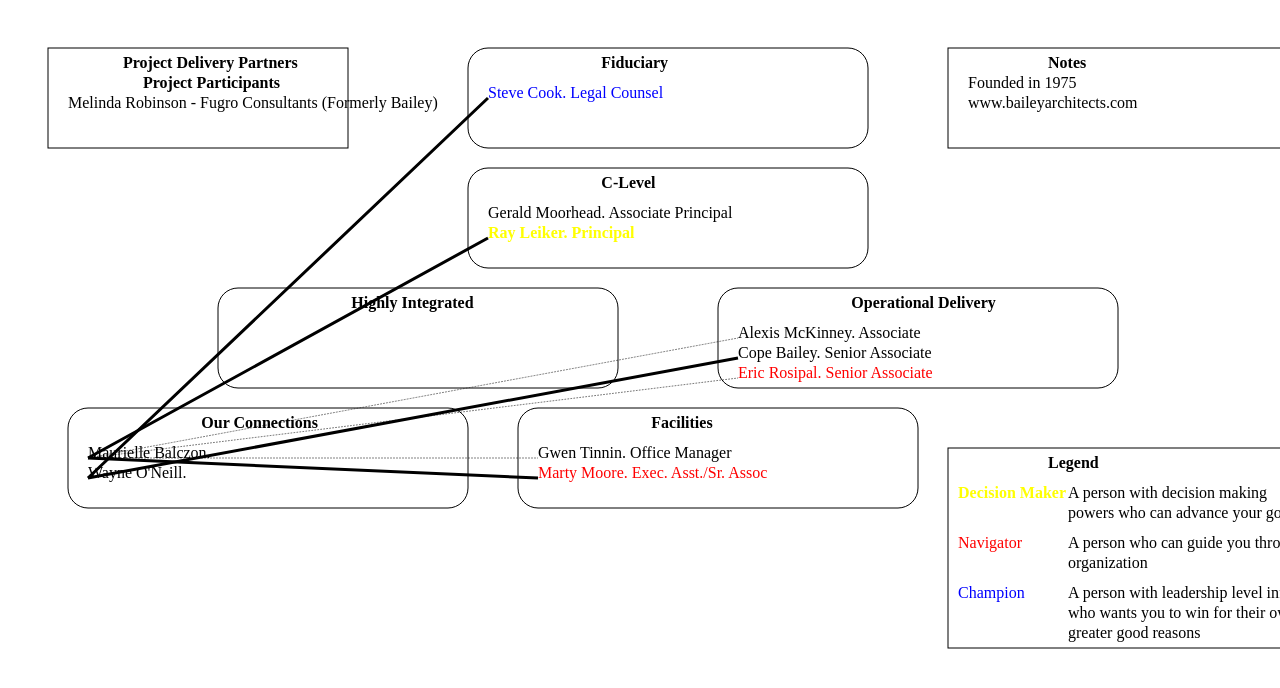
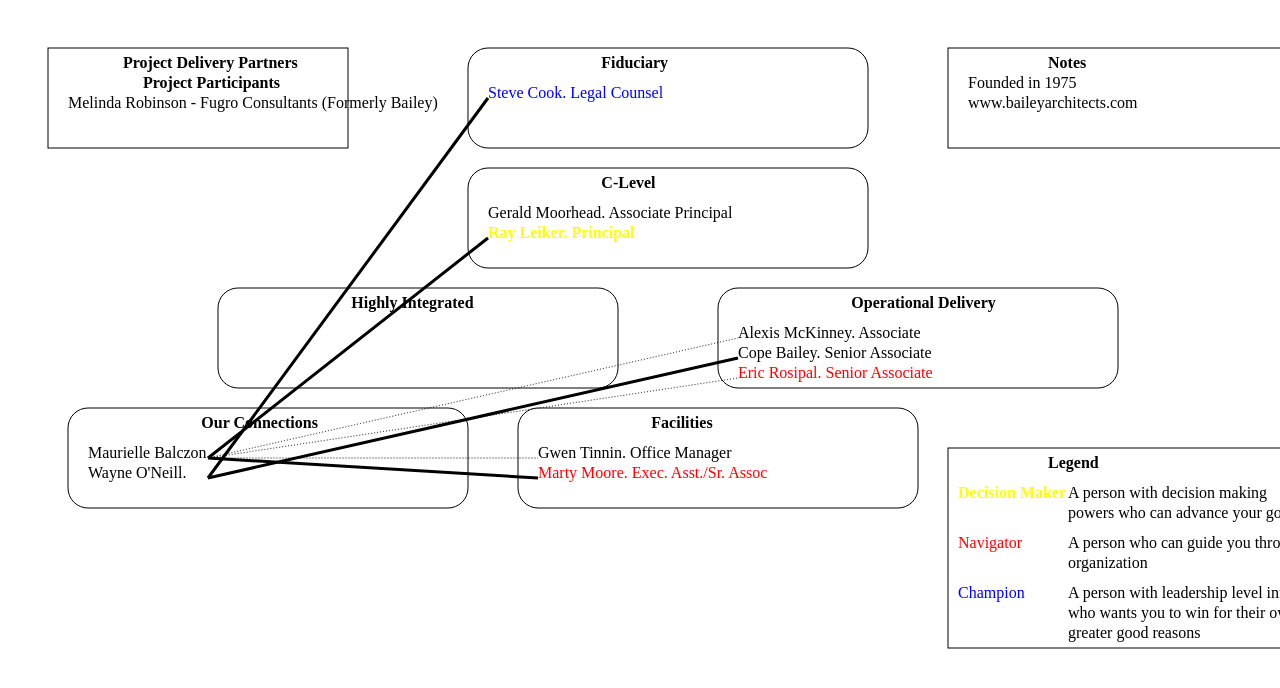
Before and after one commit to sushmitsarmah/connection_planner, a plain HTML site: page index.html in a window 1280 px wide. Shown: the top 688 px of the page. Drawn offline with Linux system fonts and the light colour scheme.

Commit message:
fixed the links

```diff
--- a/index.html
+++ b/index.html
@@ -47,7 +47,7 @@
 <script type="text/javascript">
 
 d3.json("orgchart.json",function(data){
-	console.log(data);
+	// console.log(data);
 
 	var depts = ["Fiduciary", "C-Level", "Highly Integrated", "Operational Delivery", "Facilities", "Our Connections"];
 
@@ -76,7 +76,7 @@ d3.json("orgchart.json",function(data){
 		count++;
 		return {Name:d,Type:new_list[5].Type,Role:"",Title:"","id":id};
 	});
-	console.log(new_list);
+	// console.log(new_list);
 
 	var people = _.flatten(_.pluck(new_list,"People"));
 
@@ -192,6 +192,10 @@ d3.json("orgchart.json",function(data){
 			var target_x = parseFloat(d3.select("#"+d.target).attr("data-x"))+parseFloat(d3.select("#"+d.target).attr("dx"));
 			var target_y = parseFloat(d3.select("#"+d.target).attr("data-y"))+parseFloat(d3.select("#"+d.target).attr("dy"));
 
+			if (["id9","id10"].indexOf(d.source) != -1){
+				source_x += 120;
+			}
+
 			return "M"+source_x+","+source_y+"L"+target_x+","+target_y+"Z";
 		})
 		.attr("stroke","#000")
```
